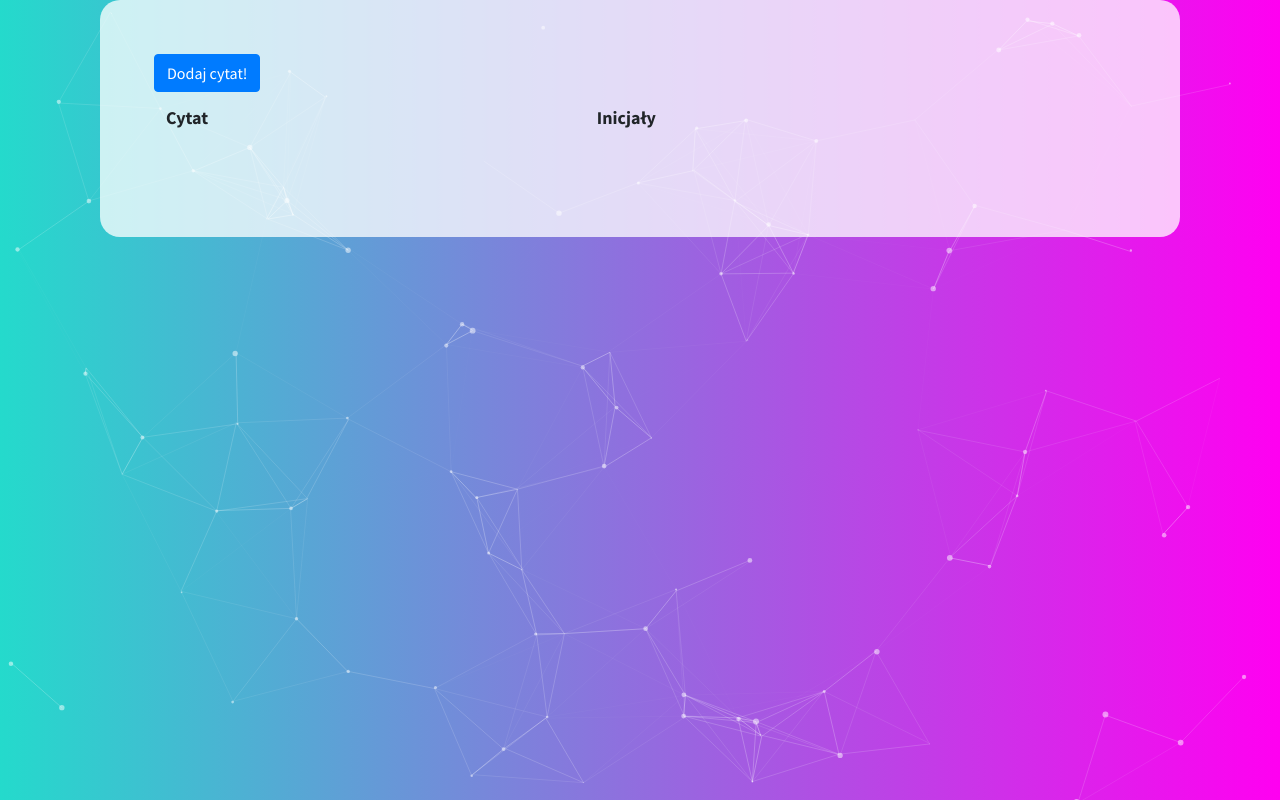
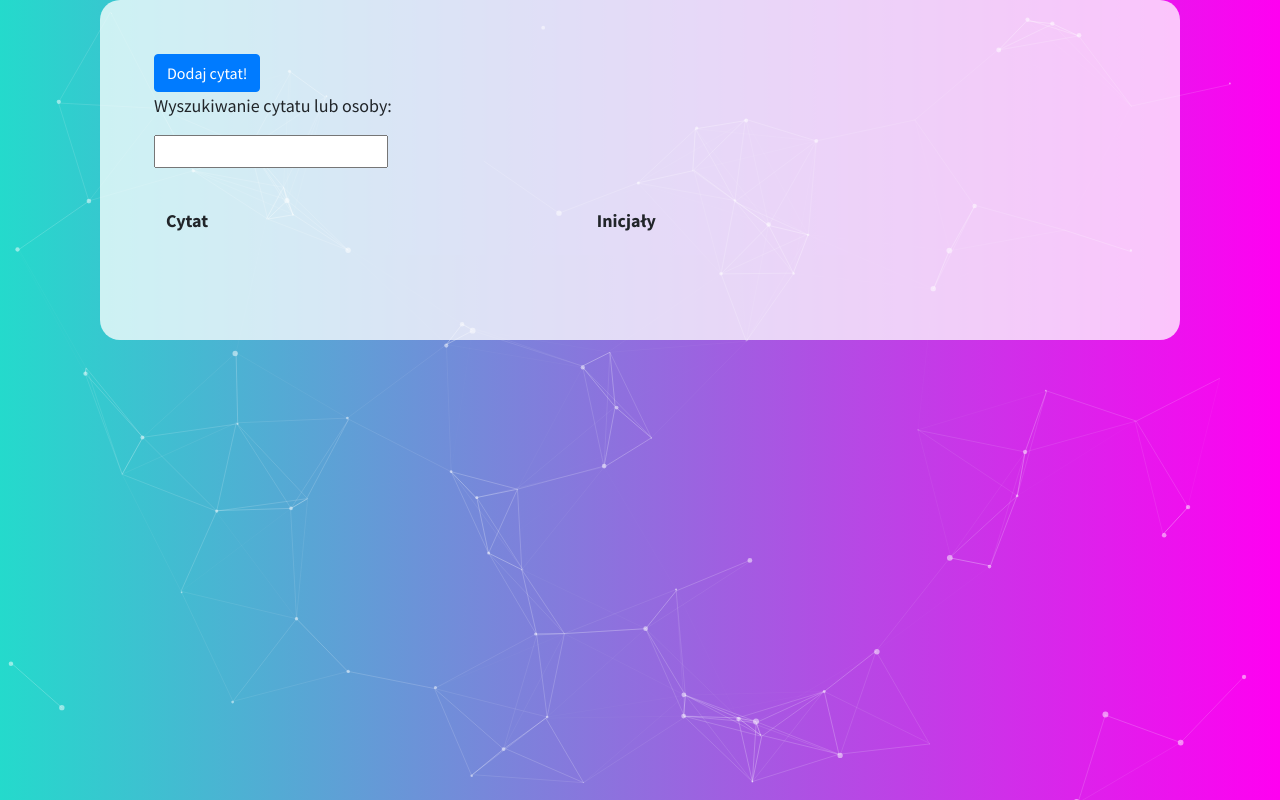
Before and after one commit to JakubZlotek/PROJECT-Jajuwa, a PHP site: page / in a window 1280 px wide. Run offline with PHP 8.4, Linux system fonts and the light colour scheme; data that the repository does not hold is empty; some libraries are stand-ins or nearby versions.

Commit message:
search and favicon

```diff
--- a/Webpage v3 - new/index.html
+++ b/Webpage v3 - new/index.html
@@ -6,10 +6,11 @@
   <meta name="viewport" content="width=device-width, initial-scale=1.0">
   <script src="https://ajax.googleapis.com/ajax/libs/angularjs/1.8.0/angular.min.js"></script>
   <script src="https://ajax.googleapis.com/ajax/libs/jquery/3.5.1/jquery.min.js"></script>
+  <link rel="shortcut icon" href="assets/favicon.ico" type="image/x-icon">
   <link rel="stylesheet" href="https://stackpath.bootstrapcdn.com/bootstrap/4.5.2/css/bootstrap.min.css"
     integrity="sha384-JcKb8q3iqJ61gNV9KGb8thSsNjpSL0n8PARn9HuZOnIxN0hoP+VmmDGMN5t9UJ0Z" crossorigin="anonymous">
   <link rel="stylesheet" href="assets/main.css">
-  <title>Document</title>
+  <title>Jajuwa 3.0 Strikes Back</title>
 </head>
 
 <body>
@@ -34,6 +35,14 @@
         <button type="button" class="btn btn-primary" data-toggle="modal" data-target="#exampleModal">
           Dodaj cytat!
         </button>
+
+
+          <p>Wyszukiwanie cytatu lub osoby:</p>
+          <input type="text" ng-model="cytfil">
+
+
+
+
         <!-- Modal -->
         <div class="modal fade" id="exampleModal" tabindex="-1" role="dialog" aria-labelledby="exampleModalLabel"
           aria-hidden="true">
@@ -69,12 +78,13 @@
         </div>
 
         <div>
+          <br>
           <table class="table table-bordered">
             <tr>
               <th>Cytat</th>
               <th>Inicjały</th>
             </tr>
-            <tr ng-repeat="x in Cytaty">
+            <tr ng-repeat="x in Cytaty | filter : cytfil">
               <td>{{x.cytat}}</td>
               <td>{{x.osoba}}</td>
             </tr>
```
Also changed, not shown: Webpage v3 - new/assets/favicon.ico (added), Webpage v3 - new/assets/main.css (line endings or trailing spaces).
